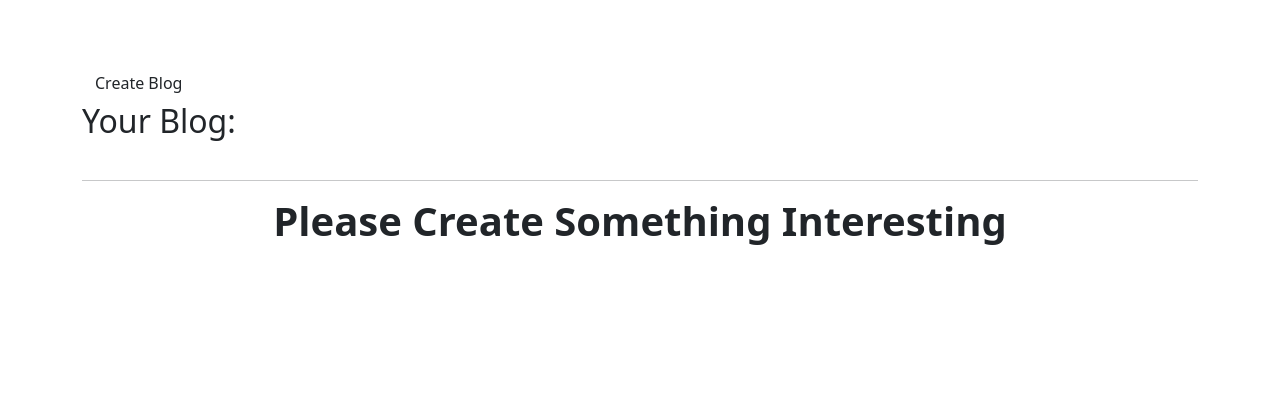
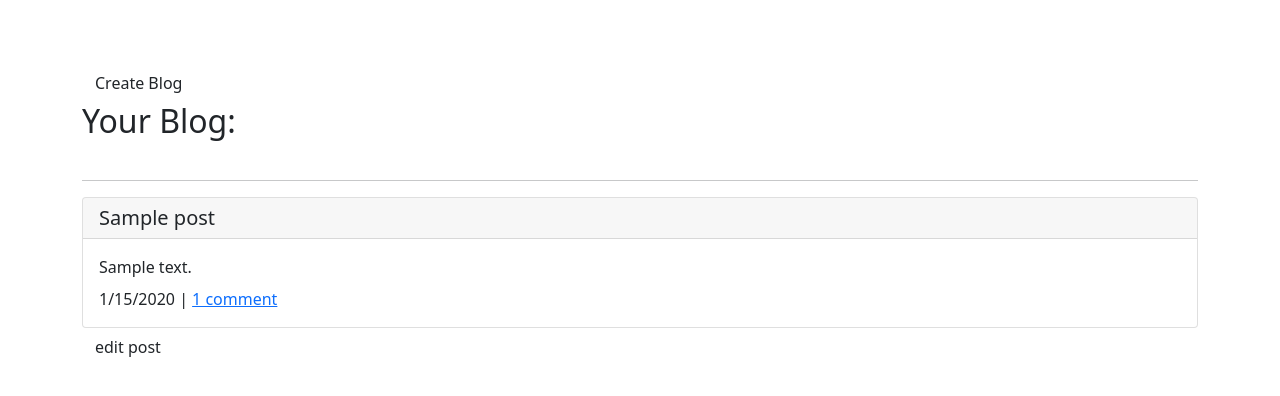
Before and after one commit to willyhuang18/Silicon-Valley-Blog, a Node server app: page /dashboard/ in a window 1280 px wide. Shown: the part 104-500 px from the top of the page. Run offline with Node 20, Linux system fonts and the light colour scheme; a user stored in the database is signed in; tables that the repository leaves empty hold one stand-in row (values such as "Sample post"); some libraries are stand-ins or nearby versions.

Commit message:
fixed the creating blog

```diff
--- a/views/dashboard.handlebars
+++ b/views/dashboard.handlebars
@@ -3,10 +3,10 @@
         <a href="/dashboard/new-post/" class="btn btn-is-primary ">Create Blog</a>
 
         <h2 class="title pb-4">Your Blog: </h2><hr>
-{{#if posts.length}}
+{{#if userPost.length}}
     </div>
 
-    {{#each posts as |post|}}
+    {{#each userPost as |post|}}
         {{> post-info post}}
 
             <a href="/dashboard/edit/{{post.id}}"><button class="btn btn-is-primary">edit post</button></a>
--- a/views/partials/post-info.handlebars
+++ b/views/partials/post-info.handlebars
@@ -1,24 +1,9 @@
-<div class="card mb-6">
-  <header class="card-header card-header-title has-background-grey-lighter">
 
-        <div class="column">
-            <p class=" has-text-primary-light"></p>
-      <a href="/post/{{id}}"  class="has-text-black is-capitalized is-pulled-left">{{title}} </a></p>
-      </div>
-
-      <div class="column">
-      <span class=""> </span>
-      </div>
-
-  </header>
-
-    <div class="card-content">
-        <div class="content has-text-justified">
-            {{text}}
-        </div>
-            <div class="is-pulled-right">
-                <h1>{{user.username}}</h1>
-                 {{format_date created_at}} | <a href="/post/{{id}}">{{comments.length}} {{format_plural "comment" comments.length}}</a>
-            </div>
-
-    </div>
+<div class="card">
+  <h5 class="card-header">{{title}}</h5>
+  <div class="card-body">
+      {{text}}
+    <h1 class="card-text">{{user.username}}</h1>
+    {{format_date created_at}} | <a href="/post/{{id}}">{{comments.length}} {{format_comment "comment" comments.length}}</a>
+  </div>
+</div>
```
Also changed, not shown: views/edit-posts.handlebars (renamed from views/update.handlebars).
